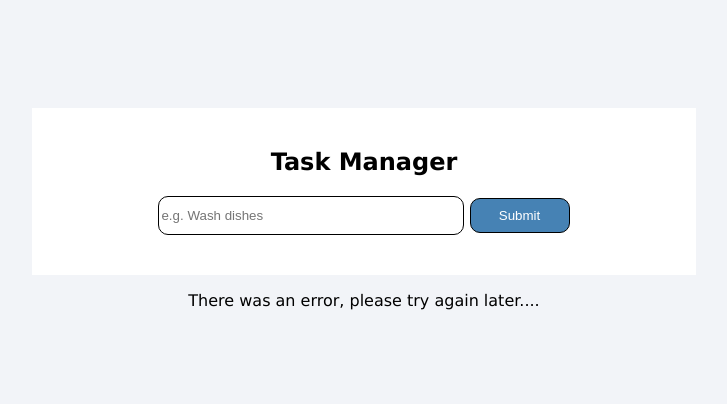
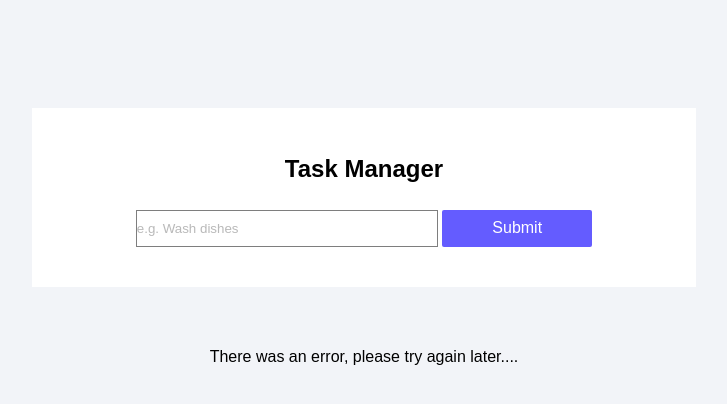
Before and after one commit to italianPalms/task_manager_app, a website: page index.html in a window 1280 px wide. Shown: the whole page, without its empty margins (276-1003 px from the left). Drawn offline with Linux system fonts and the light colour scheme.

Commit message:
adjust styling for input field and submit button - correct border and color

```diff
--- a/style.css
+++ b/style.css
@@ -6,7 +6,9 @@ html {
 body {
     text-align: center;
     padding-top: 100px;
-    font-family: Verdana, Geneva, Tahoma, sans-serif;
+    font-family: 'Montserrat', sans-serif;
+    font-weight: 400;
+    line-height: 1.75;
 }
 .container {
     background-color: white;
@@ -16,21 +18,31 @@ body {
 }
 
 button {
-    background-color: steelblue;
+    background-color: #645cff;
     color: white;
-    width: 100px;
-    height: 35px;
-    border: 1px solid black;
-    border-radius: 10px;
+    width: 150px;
+    height: 37px;
+    padding: 0;
+    border: 0px solid black;
+    border-radius: 2px;
+    margin: 0;
+    cursor: pointer;
+    font-size: 16px;
 }
 
 .task-container {
-    padding: 40 px 20px 20px 20px;
+    padding: 40px 20px 20px 20px;
 }
 
 input[name="task"] {
     width: 300px;
     height: 35px;
-    border: 1px solid black;
-    border-radius: 10px;
+    border: 0.5px solid black;
+    border-radius: px;
+    padding: 0;
+    margin: 0;
 }
+
+.placeholder {
+    opacity: 0.5;
+}
```
